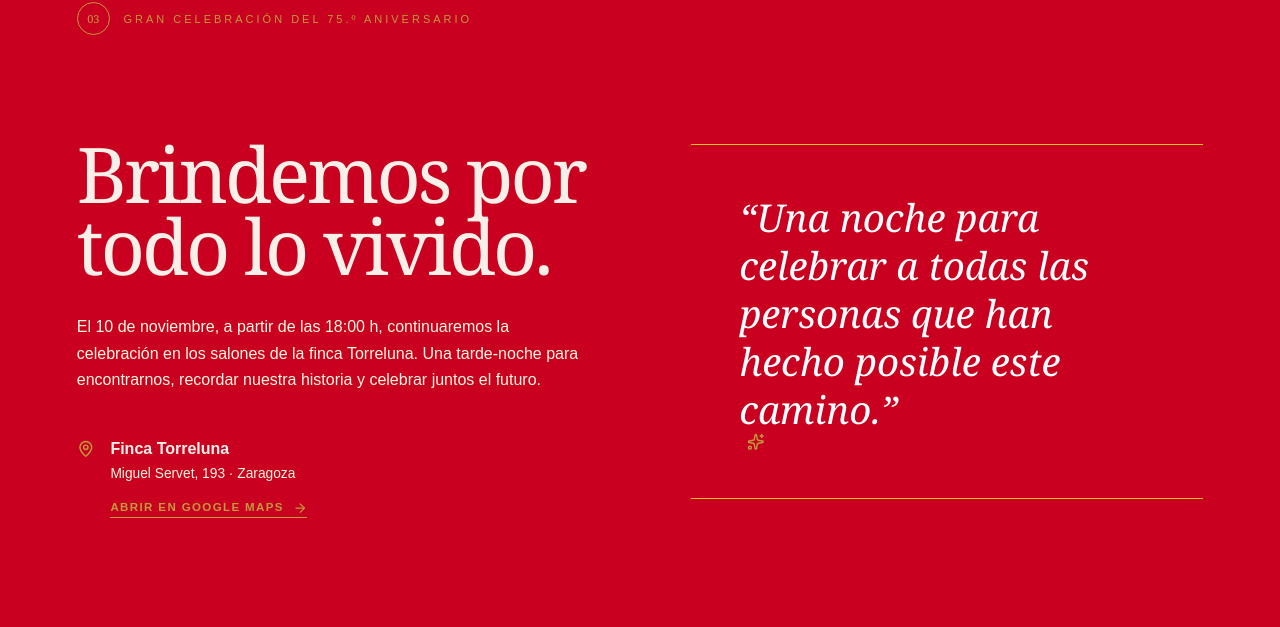
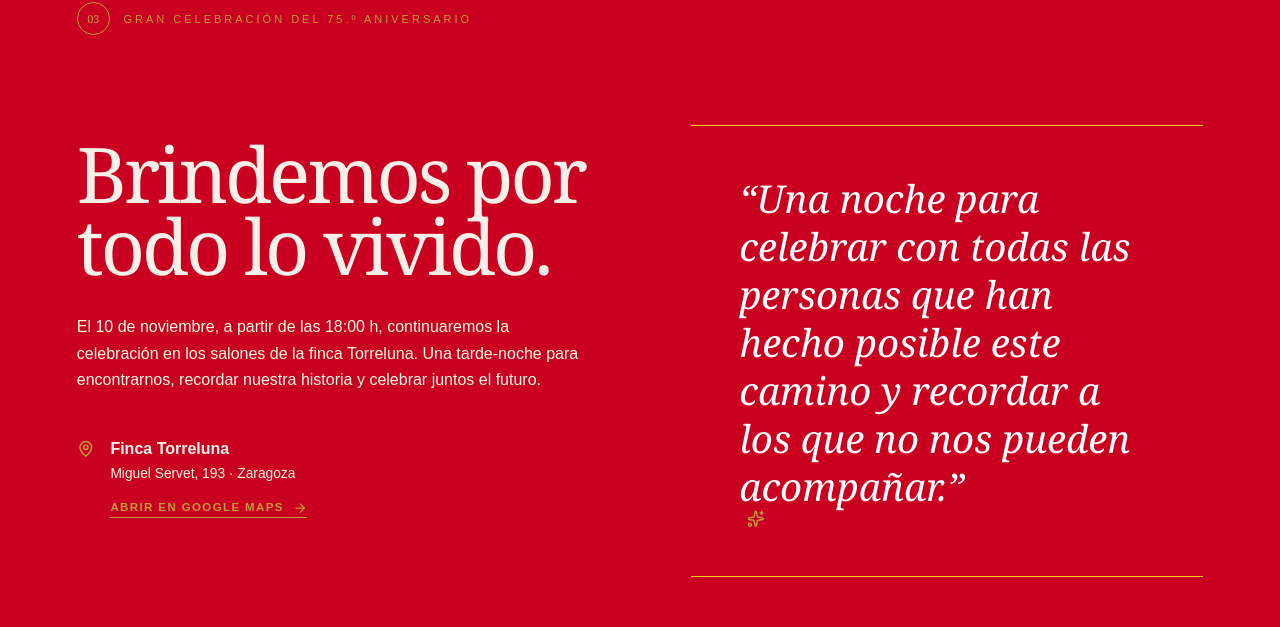
Before and after one commit to Tsuki-byte/Aniversario, a React (Vite) app: page / in a window 1280 px wide. Shown: the part 3540-4167 px from the top of the page. Built offline with nearby package versions, Linux system fonts and the light colour scheme; no server answers; the database is empty.

Commit message:
content: update quote text to include remembering absent people

```diff
--- a/src/App.jsx
+++ b/src/App.jsx
@@ -356,7 +356,7 @@ export default function App() {
             </div>
           </div>
           <blockquote>
-            “Una noche para celebrar a todas las personas que han hecho posible este camino.”
+            “Una noche para celebrar con todas las personas que han hecho posible este camino y recordar a los que no nos pueden acompañar.”
             <Sparkles size={24} aria-hidden="true" />
           </blockquote>
         </div>
```
